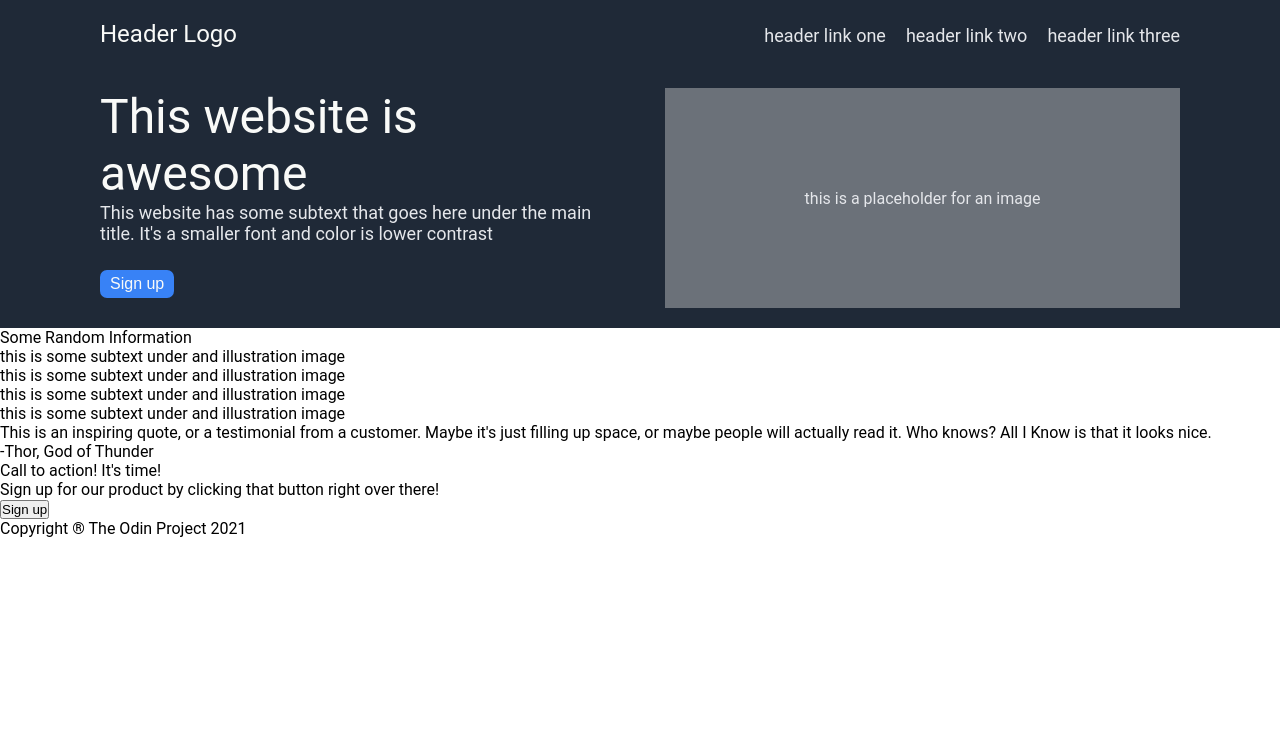
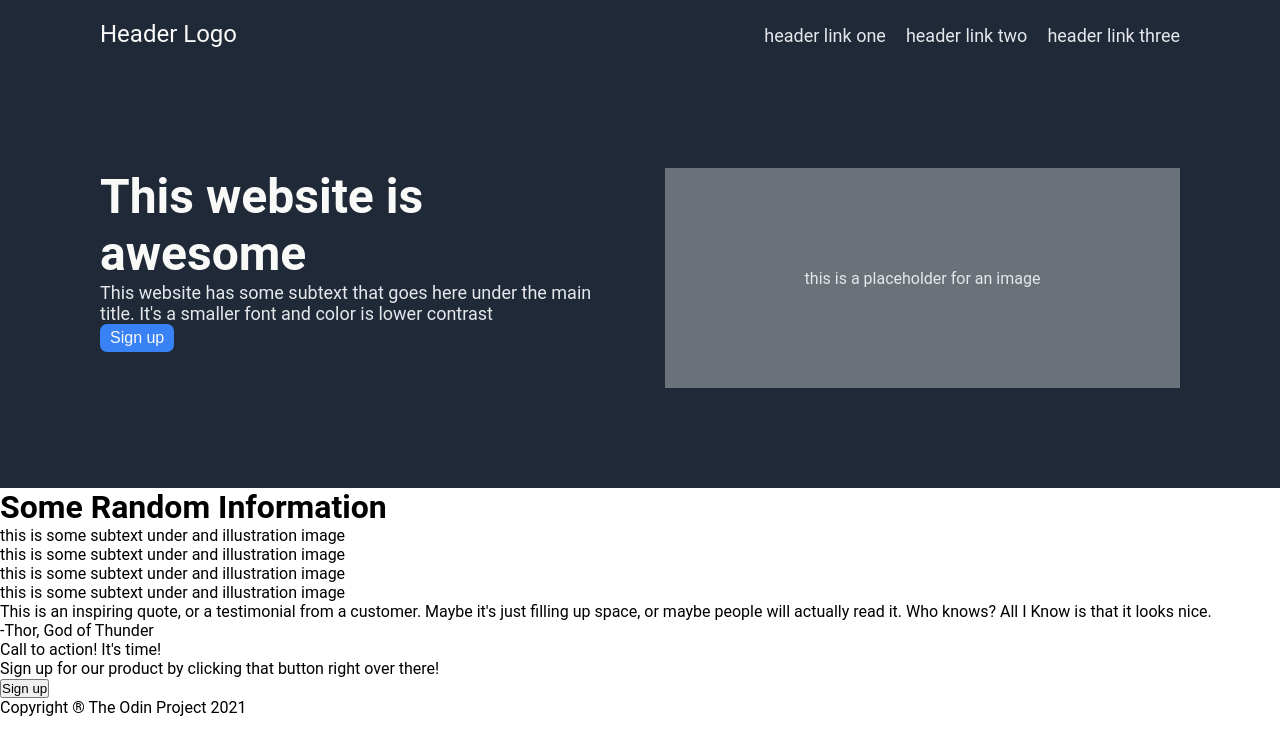
Before and after one commit to ingGGRM/odin-landing-page, a plain HTML site: page index.html in a window 1280 px wide. Drawn offline with Linux system fonts and the light colour scheme.

Commit message:
Changed hero and information titles tag to h1

```diff
--- a/index.html
+++ b/index.html
@@ -20,7 +20,7 @@
 
         <div class="hero">
             <div class="hero-info">
-                This website is awesome
+                <h1>This website is awesome</h1>
                 <p>
                     This website has some subtext that goes here under the main title.
                     It's a smaller font and color is lower contrast
@@ -32,10 +32,8 @@
             </div>
         </div>
 
-        <div class="block2">
-            <div class="block2-title">
-                Some Random Information
-            </div>
+        <div class="information">
+            <h1>Some Random Information</h1>
             <div class="block2-content">
                 <div class="block2-card">
                     <div class="block2-square"></div>
--- a/style.css
+++ b/style.css
@@ -53,15 +53,16 @@ a {
 .hero {
     display: flex;
     background-color: #1f2937;
-    padding: 20px 100px 20px 100px;
+    padding: 100px 100px 100px 100px;
     gap: 50px;
 }
 
-.hero-info {
+.hero-info {flex: 1 1 0;}
+
+.hero-info > h1 {
     color: #f9faf8;
     font-size: 48px;
     font-weight: extra-bold;
-    flex: 1 1 0;
 }
 
 .hero-info > p {
```
